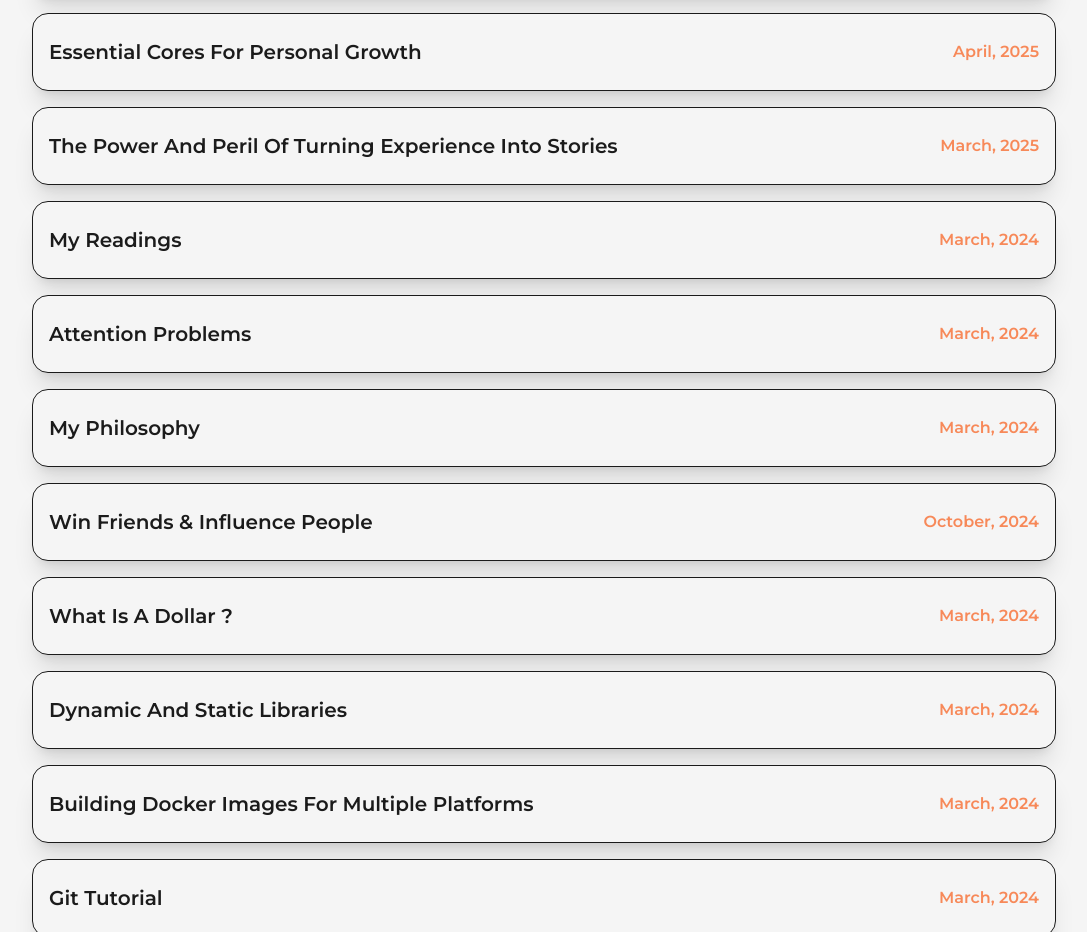
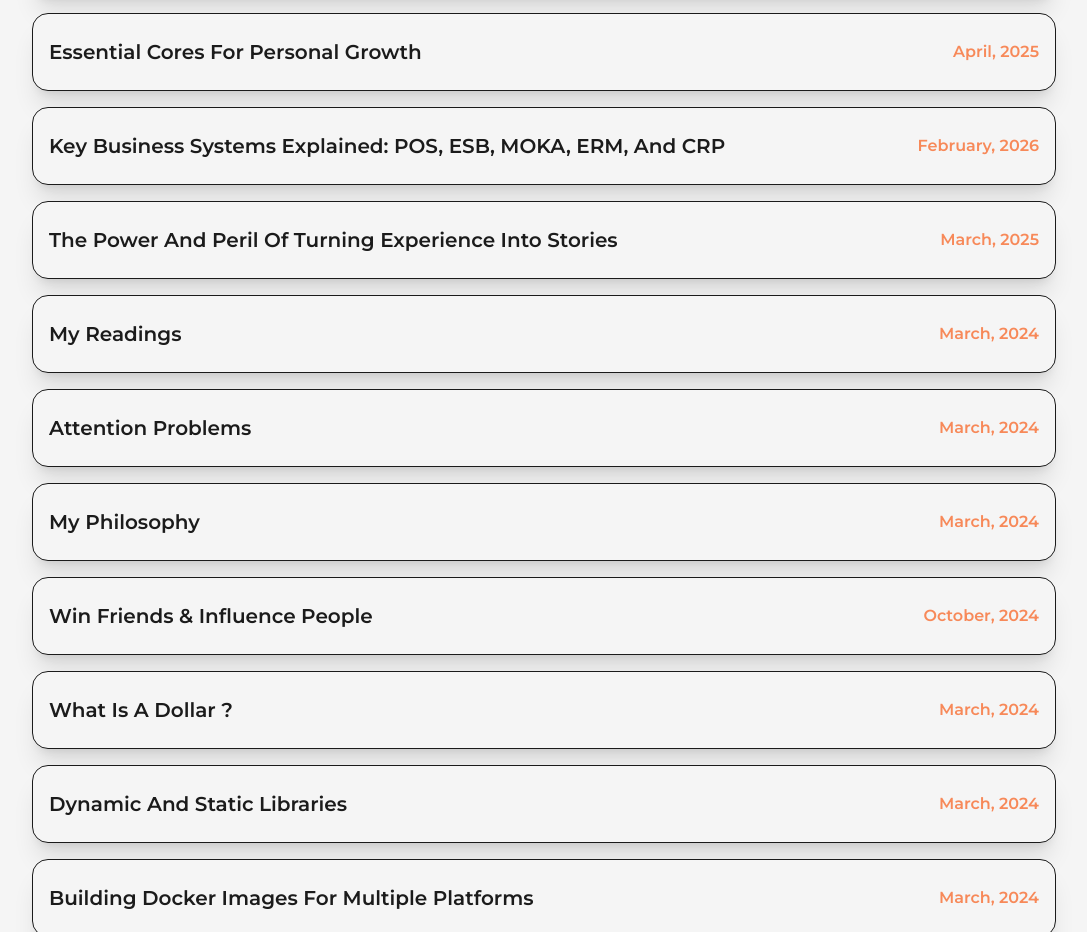
Before and after one commit to senthilcaesar/portfolio, a Next.js app: page /blogs in a window 1280 px wide. Shown: the part 1020-1952 px from the top of the page, without its empty margins (96-1183 px from the left). Built offline with nearby package versions, Linux system fonts and the light colour scheme.

Commit message:
Business Term Blog

```diff
--- a/src/app/blogs/page.tsx
+++ b/src/app/blogs/page.tsx
@@ -103,6 +103,11 @@ export default function Blogs() {
               link='https://woolly-revolve-fec.notion.site/The-Architecture-of-Character-Essential-cores-for-Personal-Growth-1d7bdfa1611d80e7beebe52e63b8ed42?pvs=4'
             />
             <Article
+              title='Key Business Systems Explained: POS, ESB, MOKA, ERM, and CRP'
+              date='February, 2026'
+              link='https://woolly-revolve-fec.notion.site/Key-Business-Systems-Explained-POS-ESB-MOKA-ERM-and-CRP-2fbbdfa1611d802e949df0709eff2ce2?source=copy_link'
+            />
+            <Article
               title='The Power and Peril of Turning Experience into Stories'
               date='March, 2025'
               link='https://woolly-revolve-fec.notion.site/The-Power-and-Peril-of-Turning-Experience-into-Stories-1a9bdfa1611d804fb672eb253e81e054?pvs=4'
```
